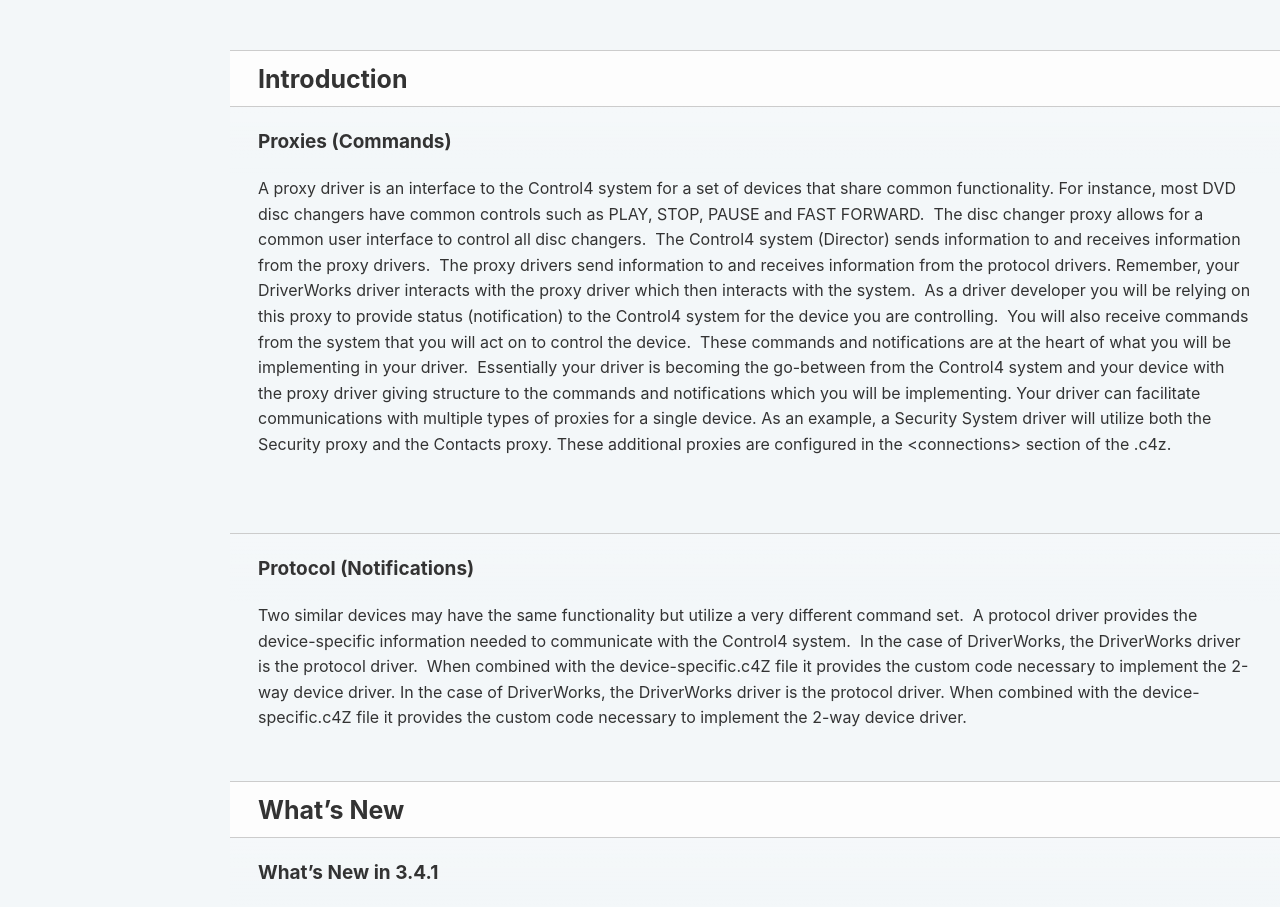
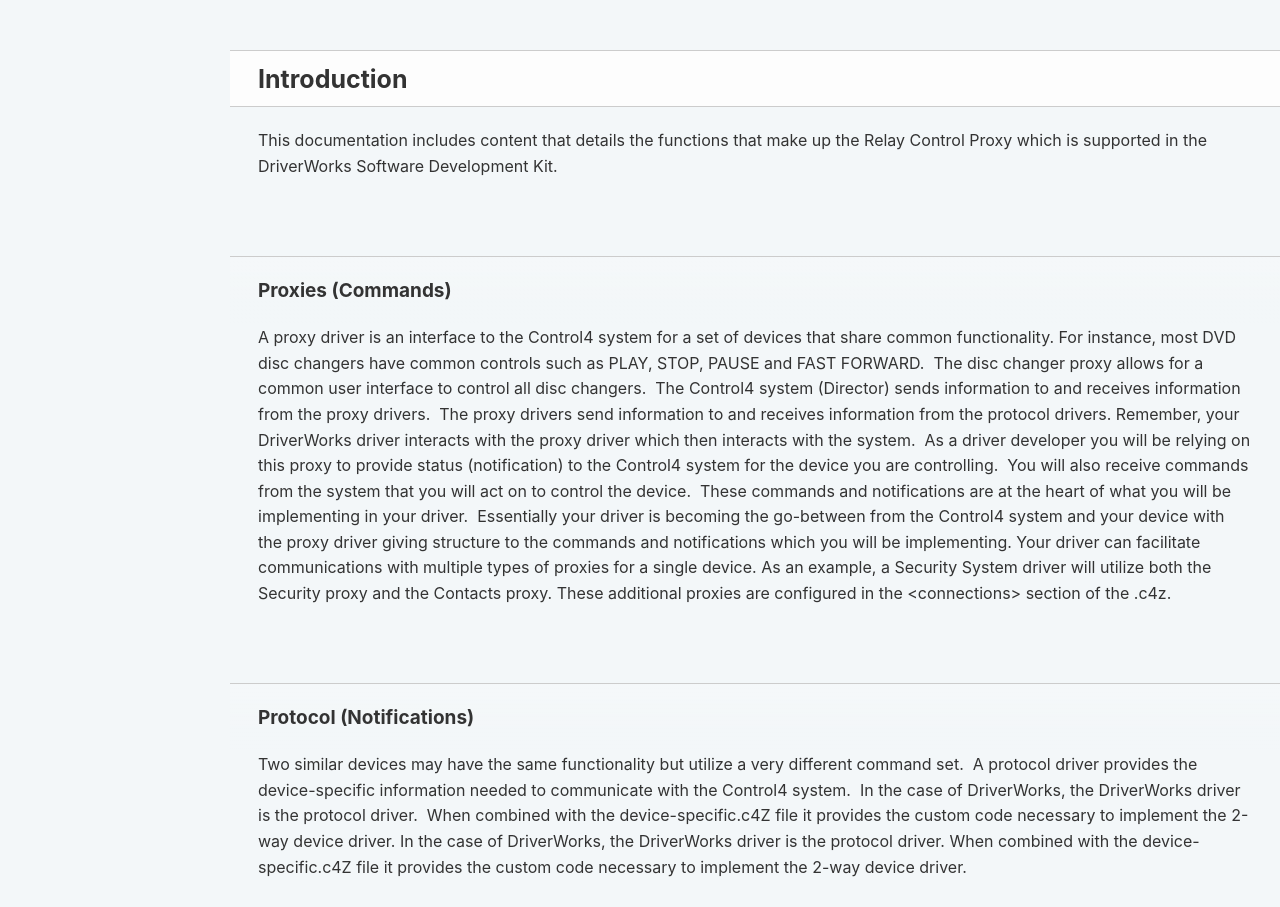
Before and after one commit to snap-one/docs-driverworks-proxyprotocol-relay, a plain HTML site: page index.html in a window 1280 px wide. Shown: the part 1366-2273 px from the top of the page. Drawn offline with Linux system fonts and the light colour scheme.

Commit message:
Deploying to gh-pages from @ snap-one/docs-driverworks-proxyprotocol-relay@c007c54c497e740fb8fd7b3f6121b2463d5be5f1 🚀

```diff
--- a/index.html
+++ b/index.html
@@ -450,6 +450,8 @@
 
 <p><a href="www.control4.com">http://www.control4.com</a></p>
 <h1 id='introduction'>Introduction</h1>
+
+<p>This documentation includes content that details the functions that make up the Relay Control Proxy which is supported in the DriverWorks Software Development Kit.</p>
 
 <h2 id='introduction-proxies-commands'>Proxies (Commands)</h2>
 
```
